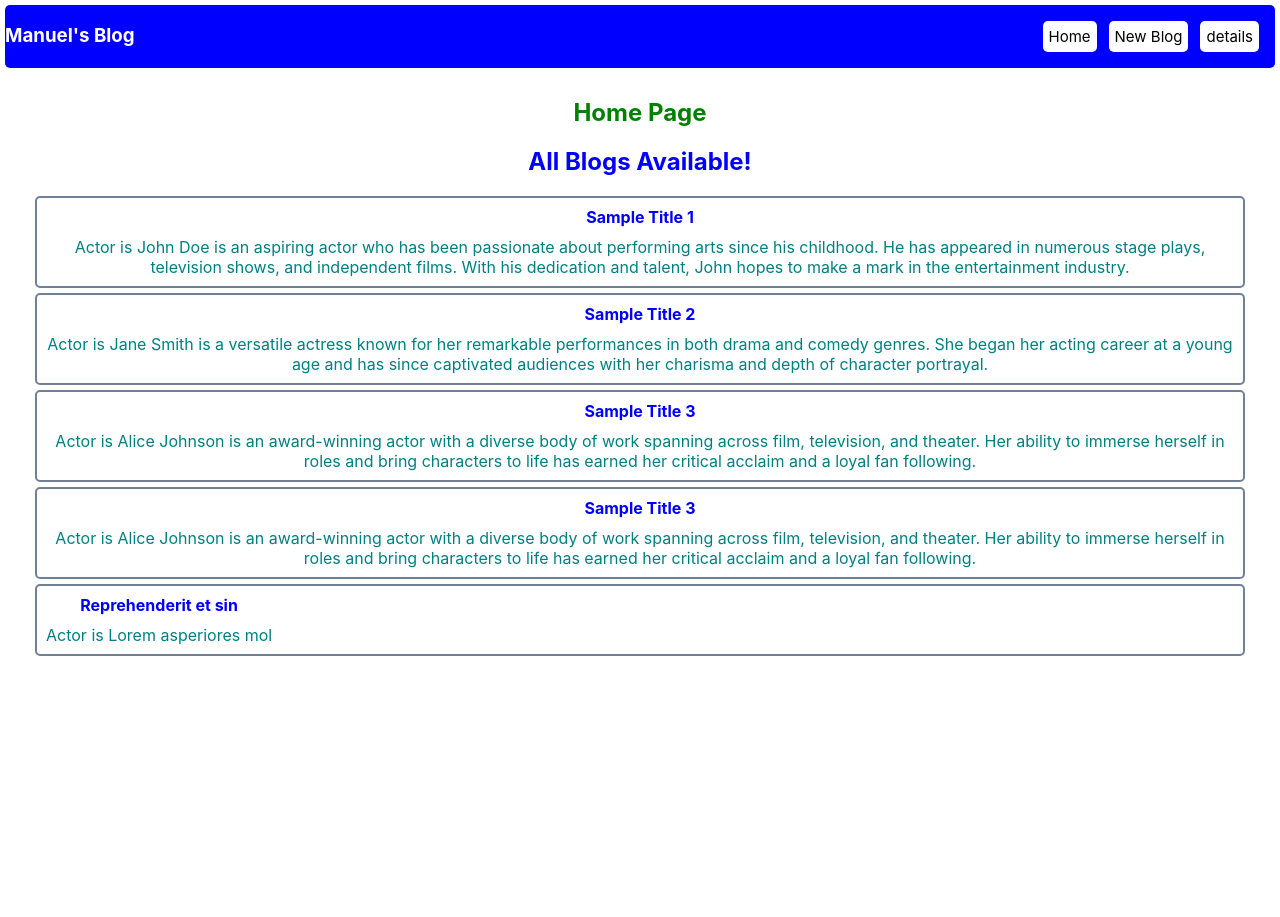
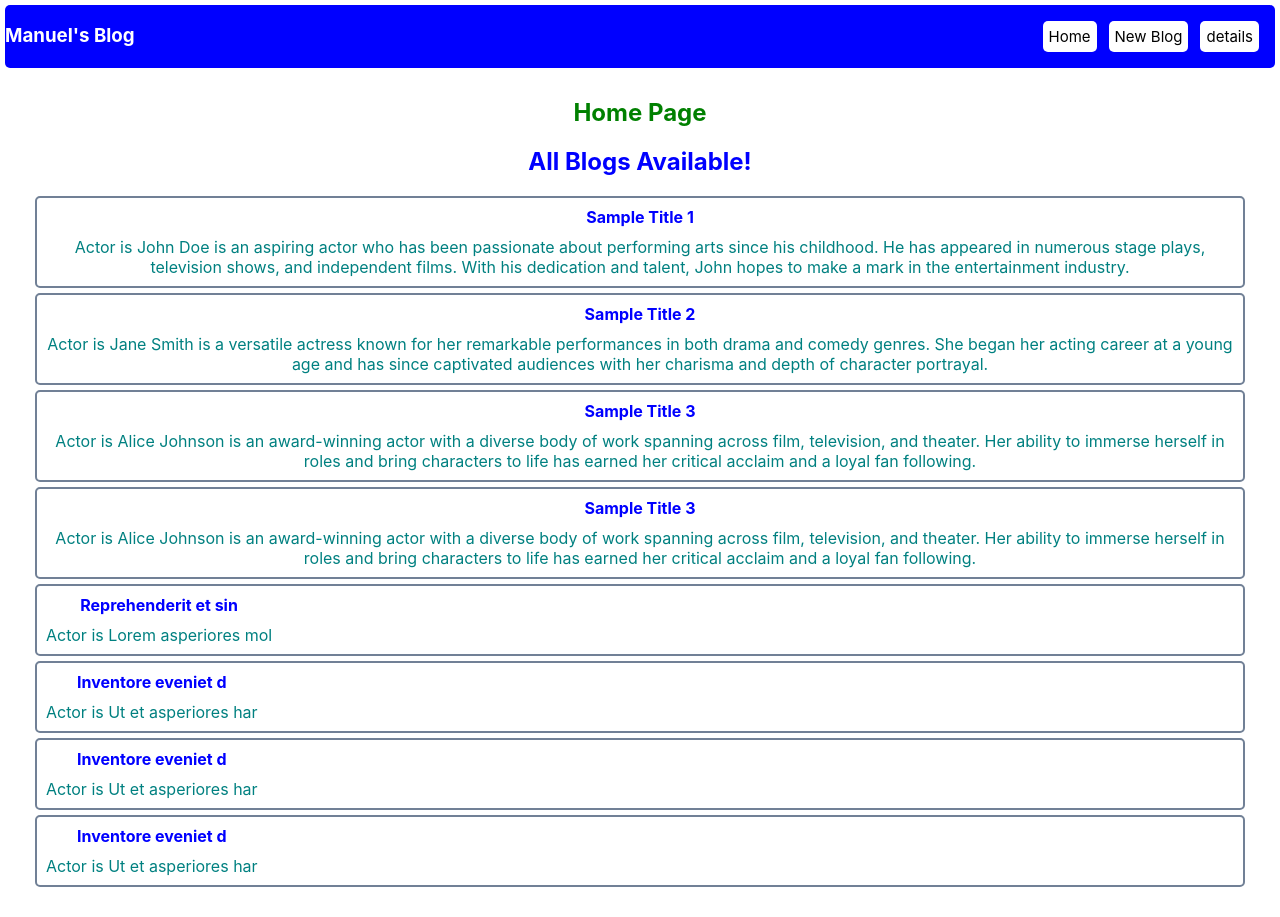
Before and after one commit to emmanuelwangila/manu-blog, a React (Create React App) app: page / in a window 1280 px wide. Before the commit the page ends 800 px from the top, so only its background shows below. Built offline with nearby package versions, Linux system fonts and the light colour scheme; data requests are answered from the project's data file.

Commit message:
complete loading state's

```diff
--- a/data/db.json
+++ b/data/db.json
@@ -33,6 +33,24 @@
       "title": "Reprehenderit et sin",
       "author": "manu",
       "actor": "Lorem asperiores mol"
+    },
+    {
+      "id": "429f",
+      "title": "Inventore eveniet d",
+      "author": "manu",
+      "actor": "Ut et asperiores har"
+    },
+    {
+      "id": "02c4",
+      "title": "Inventore eveniet d",
+      "author": "manu",
+      "actor": "Ut et asperiores har"
+    },
+    {
+      "id": "bbb4",
+      "title": "Inventore eveniet d",
+      "author": "manu",
+      "actor": "Ut et asperiores har"
     }
   ]
 }
--- a/src/Create.jsx
+++ b/src/Create.jsx
@@ -102,6 +102,7 @@ const Create = () => {
           >
             {" "}
           </textarea>
+          {!loading && (
             <button
               style={{
                 backgroundColor: "green",
@@ -117,6 +118,25 @@ const Create = () => {
             >
               Add Blog
             </button>
+          )}
+          {loading && (
+            <button
+              disabled
+              style={{
+                backgroundColor: "green",
+                cursor: "pointer",
+                borderRadius: "5px",
+                text: "white",
+                margin: "4px",
+                padding: "6px",
+                display: "flex", // Center the content horizontally
+                justifyContent: "center", // Align content within the button
+                alignItems: "center", // Vertically center the content (optional)
+              }}
+            >
+              Adding Blog.....
+            </button>
+          )}
         </form>
       </div>
     </div>
```
Lines whose indentation alone changed are shown as unchanged.
